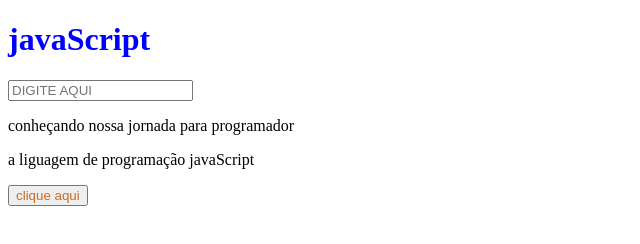
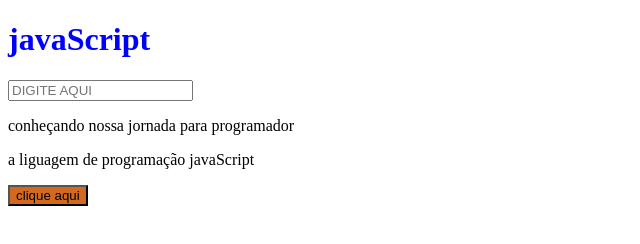
Before and after one commit to rqstack/estudo-js, a plain HTML site: page web/index.html in a window 1280 px wide. Shown: the whole page, without its empty margins (0-640 px from the left). Drawn offline with Linux system fonts and the light colour scheme.

Commit message:
muudei a cor do button

```diff
--- a/web/index.html
+++ b/web/index.html
@@ -18,7 +18,7 @@
       color: blue;
     }
     button {
-      color: chocolate;
+      background-color: chocolate;
     }
   </style>
 </html>
```
